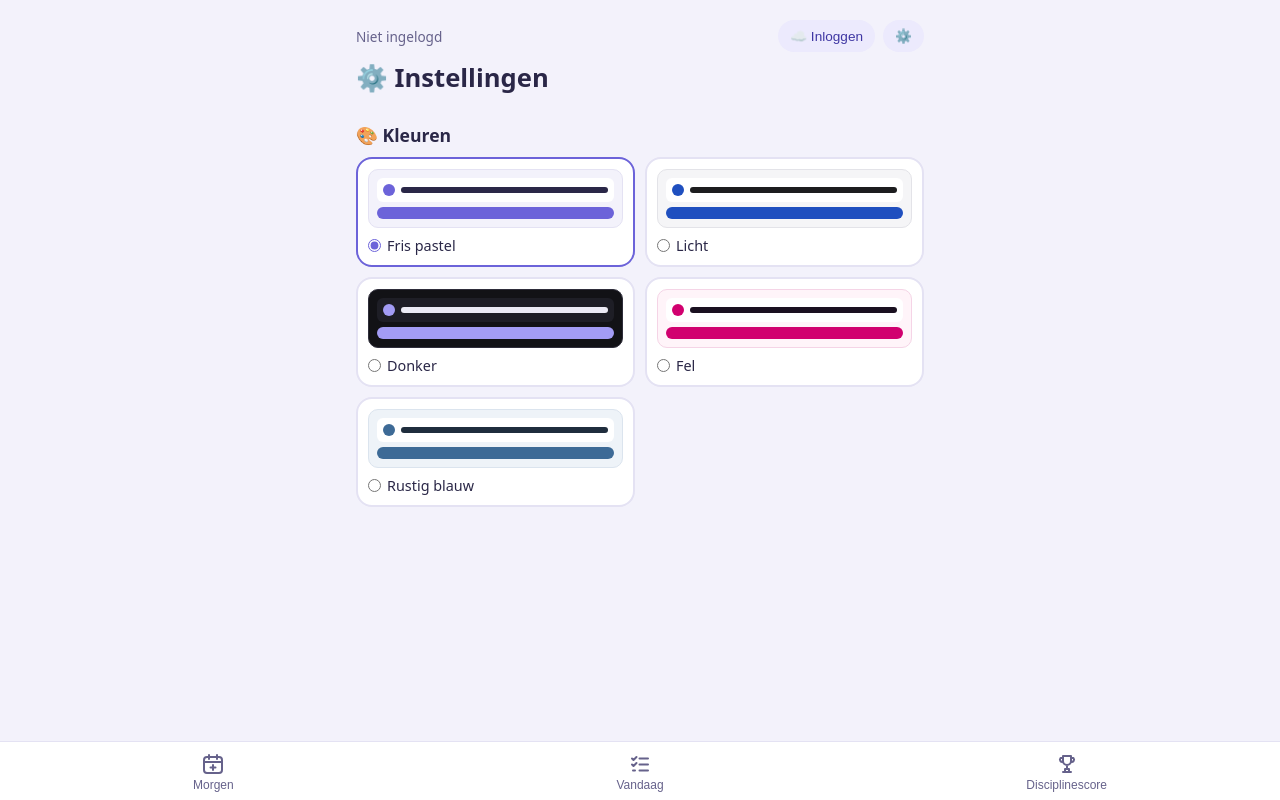
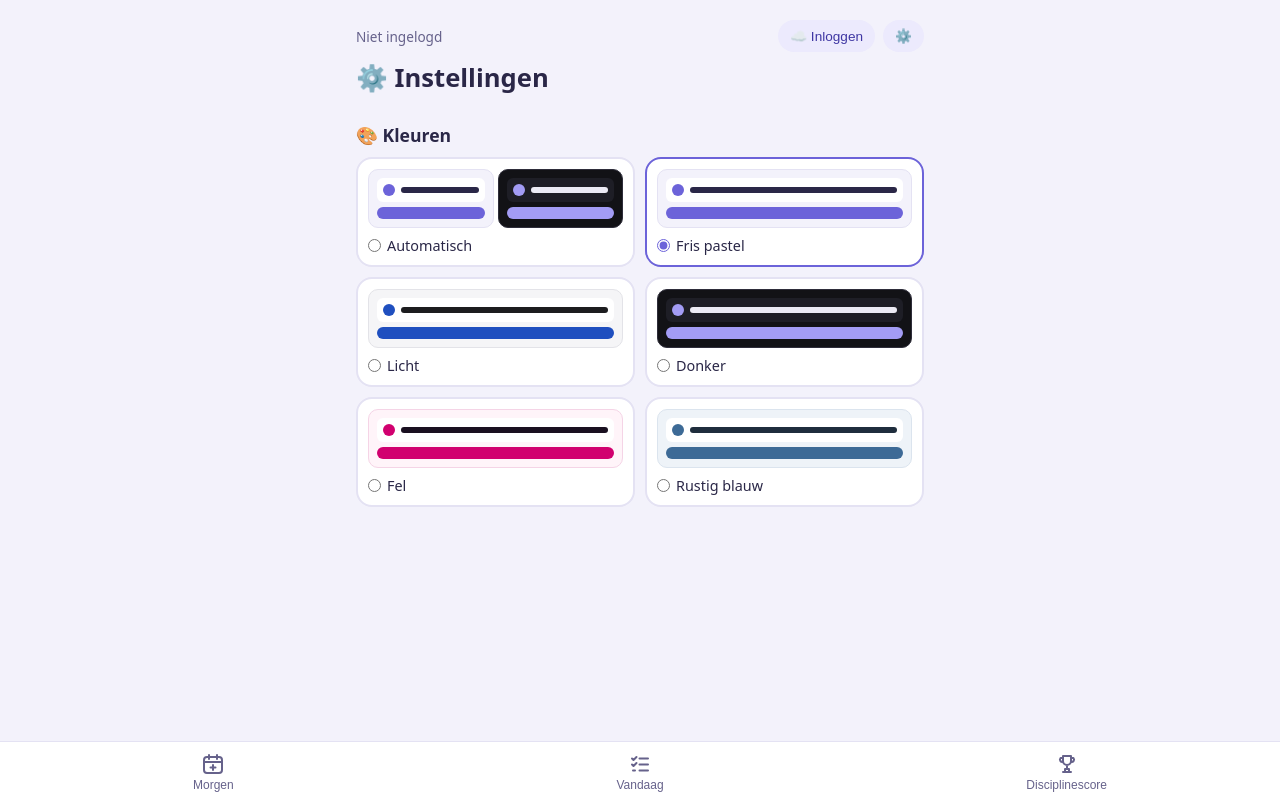
Before and after one commit to Hazemzakelijk-source/planner-app, a plain HTML site: page index.html in a window 1280 px wide. Both pictures are taken after a click on the button "⚙️". Drawn offline with nearby package versions, Linux system fonts and the light colour scheme.

Commit message:
Automatisch thema: donker als de telefoon in donkere modus staat
Co-Authored-By: Claude Opus 5.5 <noreply@anthropic.com>

```diff
--- a/app.js
+++ b/app.js
@@ -1247,6 +1247,7 @@ herinneringKnop.addEventListener("click", async () => {
 
 // De keuzes, in de volgorde waarin je ze ziet
 const THEMAS = [
+  { id: "automatisch", naam: "Automatisch" },
   { id: "pastel", naam: "Fris pastel" },
   { id: "licht", naam: "Licht" },
   { id: "donker", naam: "Donker" },
@@ -1257,14 +1258,23 @@ const THEMAS = [
 const themaKeuzes = document.querySelector("#thema-keuzes");
 
 // Eén keer de kaartjes maken: een voorbeeldje plus een radioknop met de naam
+function voorbeeld(id) {
+  return `
+    <span class="thema-voorbeeld" data-thema="${id}" aria-hidden="true">
+      <span class="vb-kaart"><span class="vb-stip"></span><span class="vb-tekst"></span></span>
+      <span class="vb-knop"></span>
+    </span>`;
+}
+
 THEMAS.forEach(({ id, naam }) => {
   const keuze = document.createElement("label");
   keuze.className = "thema-keuze";
-  keuze.innerHTML = `
-    <span class="thema-voorbeeld" data-thema="${id}" aria-hidden="true">
-      <span class="vb-kaart"><span class="vb-stip"></span><span class="vb-tekst"></span></span>
-      <span class="vb-knop"></span>
-    </span>
+  // Automatisch: een voorbeeldje van licht (pastel) én donker naast elkaar
+  const plaatje =
+    id === "automatisch"
+      ? `<span class="vb-duo">${voorbeeld("pastel")}${voorbeeld("donker")}</span>`
+      : voorbeeld(id);
+  keuze.innerHTML = `${plaatje}
     <span class="thema-naam"><input type="radio" name="thema" value="${id}"> ${naam}</span>`;
   themaKeuzes.append(keuze);
 });
--- a/style.css
+++ b/style.css
@@ -580,6 +580,16 @@ form.dialoog-knoppen {
   border: 1px solid var(--rand);
 }
 
+/* Twee voorbeeldjes naast elkaar (bij Automatisch) */
+.vb-duo {
+  display: flex;
+  gap: 4px;
+}
+
+.vb-duo .thema-voorbeeld {
+  flex: 1;
+}
+
 .vb-kaart {
   display: flex;
   align-items: center;
--- a/thema.js
+++ b/thema.js
@@ -21,8 +21,17 @@ function leesInstellingen() {
   }
 }
 
+// Staat de telefoon in donkere modus? matchMedia stelt die vraag aan de browser.
+const donkereModus = window.matchMedia("(prefers-color-scheme: dark)");
+
+// "Automatisch" is geen eigen kleurenset: het kiest pastel of donker
+function echtThema(thema) {
+  if (thema === "automatisch") return donkereModus.matches ? "donker" : "pastel";
+  return thema;
+}
+
 function pasThemaToe(instellingen) {
-  const thema = instellingen.thema || THEMA_STANDAARD;
+  const thema = echtThema(instellingen.thema || THEMA_STANDAARD);
   document.documentElement.dataset.thema = thema;
 
   // De statusbalk van de telefoon (bovenaan, met de klok) in de achtergrondkleur
@@ -33,3 +42,13 @@ function pasThemaToe(instellingen) {
 }
 
 pasThemaToe(leesInstellingen());
+
+// Wisselt de telefoon van licht naar donker (bijvoorbeeld 's avonds)?
+// Dan meteen meewisselen, ook als de app al open is.
+donkereModus.addEventListener("change", () => pasThemaToe(leesInstellingen()));
+
+// Voor de zekerheid ook als je terugkomt in de app: de telefoon kan
+// intussen gewisseld zijn terwijl de app op de achtergrond stond.
+document.addEventListener("visibilitychange", () => {
+  if (document.visibilityState === "visible") pasThemaToe(leesInstellingen());
+});
```
